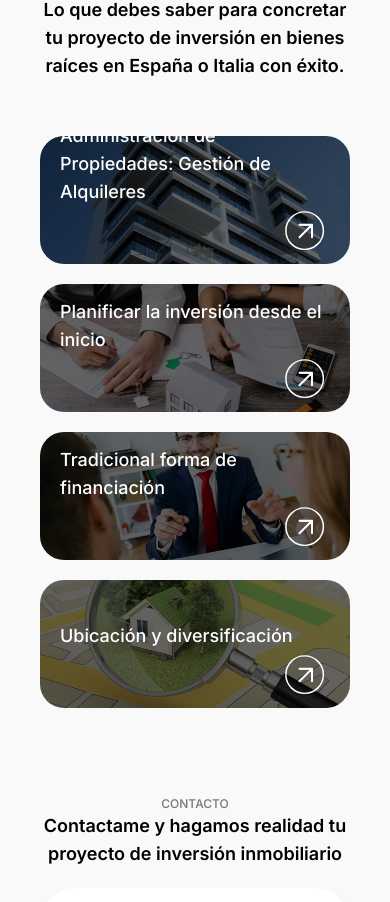
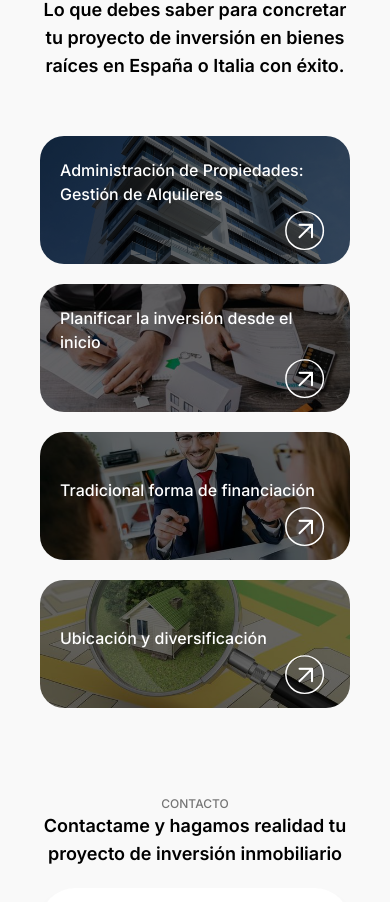
Before and after one commit to mariodev99/martinmariottirealestate, a Next.js app: page /inicio in a window 390 px wide. Shown: the part 4659-5561 px from the top of the page. Built offline with nearby package versions, Linux system fonts and the light colour scheme.

Commit message:
FIX: Blogs mobile styles

```diff
--- a/src/components/Pages/Sections/BlogSection.tsx
+++ b/src/components/Pages/Sections/BlogSection.tsx
@@ -107,7 +107,7 @@ export default function BlogSection() {
                 quality={100}
                 className=' brightness-[0.4] ease-in duration-100'
               />
-              <h3 className={`relative z-20 font-medium text-lg`}>{title}</h3>
+              <h3 className={`relative z-20 font-medium text-base md:text-lg`}>{title}</h3>
               <div className='flex justify-end relative z-20  gap-5'>
                 <motion.div
                  animate={{ rotateZ: isHover ? 45 : 0, fill: isHover ? "#c0ff3f" : "none", stroke: isHover ? "black" : "white" }}
```
